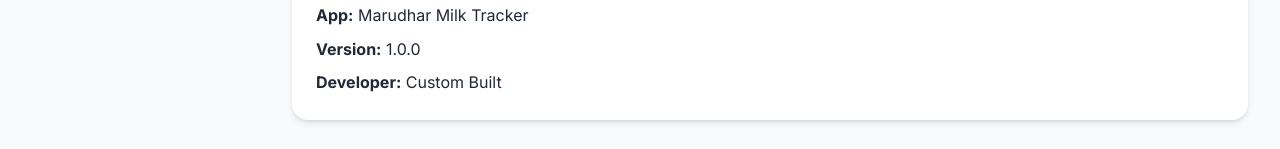
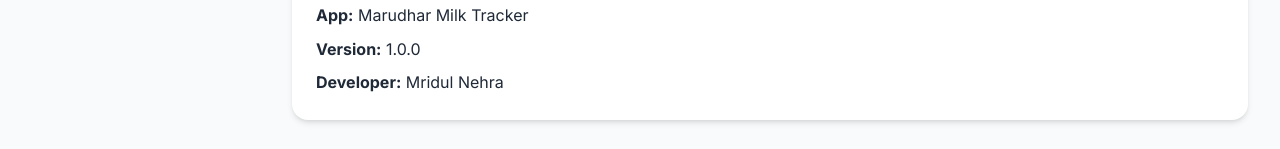
Before and after one commit to mridulnehra/marudhar-milk-tracker, a React (Vite) app: page /settings in a window 1280 px wide. Shown: the part 997-1146 px from the top of the page. Built offline with nearby package versions, Linux system fonts and the light colour scheme; no server answers.

Commit message:
Update developer name to Mridul Nehra

```diff
--- a/src/pages/Settings.jsx
+++ b/src/pages/Settings.jsx
@@ -138,7 +138,7 @@
                         <div style={{ display: 'grid', gap: 'var(--spacing-2)' }}>
                             <div><strong>App:</strong> Marudhar Milk Tracker</div>
                             <div><strong>Version:</strong> 1.0.0</div>
-                            <div><strong>Developer:</strong> Custom Built</div>
+                            <div><strong>Developer:</strong> Mridul Nehra</div>
                         </div>
                     </div>
                 </div>
```
